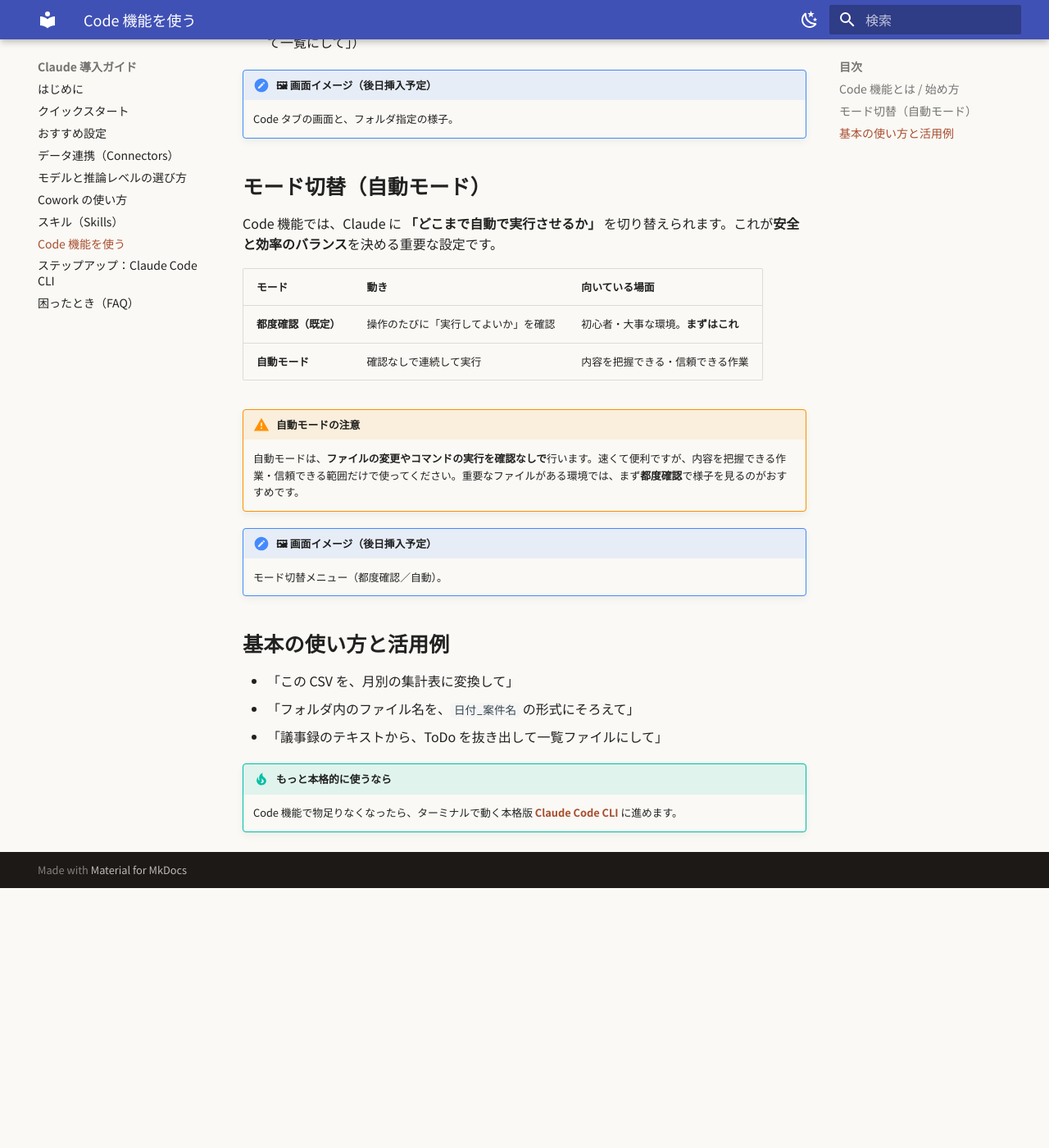
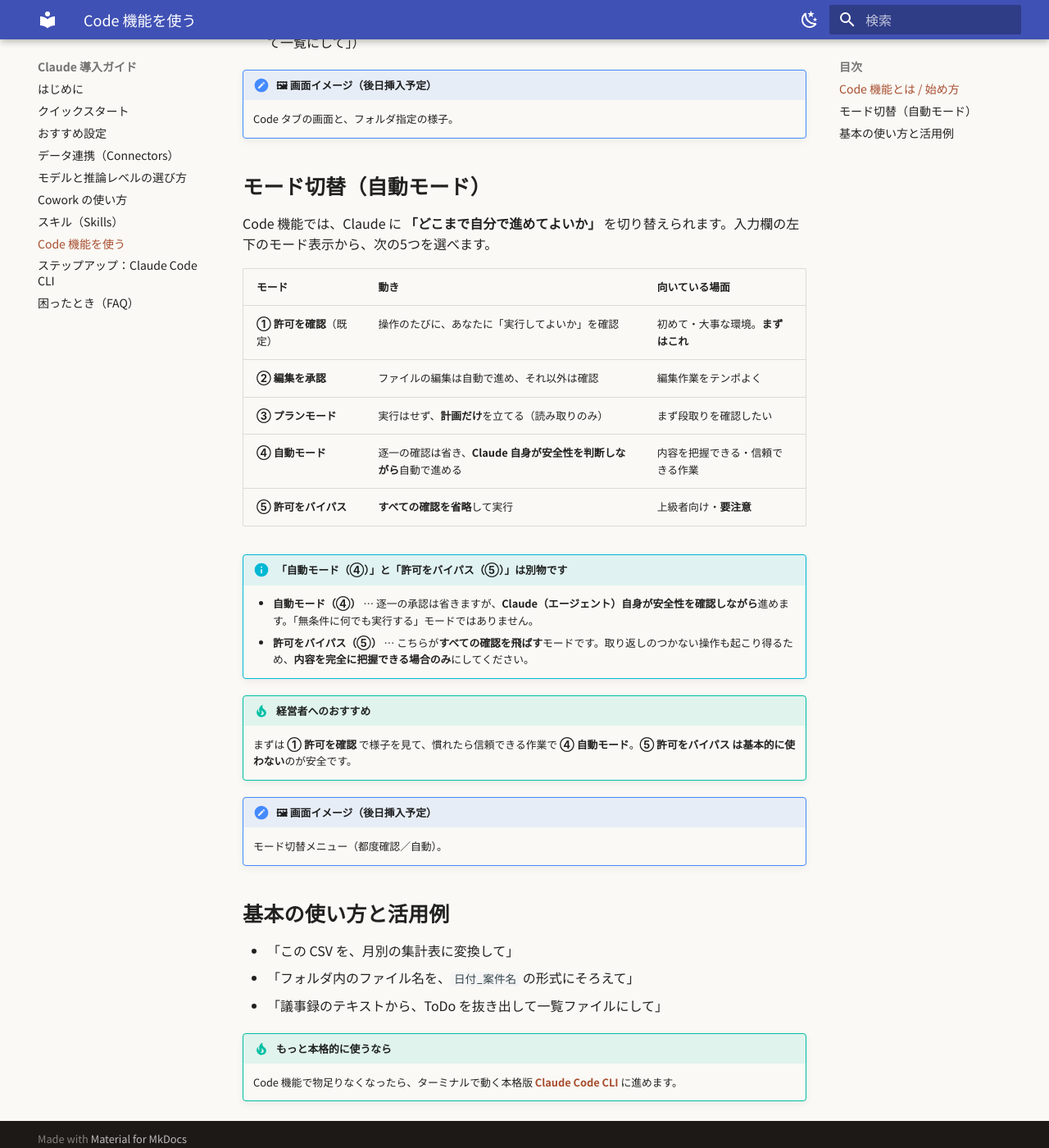
Before and after one commit to redjp/claude_setup_guide, an MkDocs documentation site: the page built from docs/code.md, in a window 1280 px wide and 1400 px high, scrolled down 525 px. Shown: the whole window at 82% size. Built offline with MkDocs 1.6.1 and Material for MkDocs 9.7.7, drawn with Linux system fonts in a browser that asks for light colours; before the commit the page ends 1608 px from its top, so only the background shows below that.

Commit message:
Fix Code modes: list real 5 modes, distinguish auto vs bypass
実機メニューに合わせ5モード（許可を確認/編集を承認/プランモード/自動モード/許可をバイパス）を明記。自動モードはエージェントの安全確認が働き、許可をバイパスが全確認スキップ、と正確化。

Co-Authored-By: Claude Opus 4.8 <noreply@anthropic.com>

```diff
--- a/docs/code.md
+++ b/docs/code.md
@@ -16,15 +16,22 @@
 
 ## モード切替（自動モード） { #auto-mode }
 
-Code 機能では、Claude に **「どこまで自動で実行させるか」** を切り替えられます。これが**安全と効率のバランス**を決める重要な設定です。
+Code 機能では、Claude に **「どこまで自分で進めてよいか」** を切り替えられます。入力欄の左下のモード表示から、次の5つを選べます。
 
 | モード | 動き | 向いている場面 |
 | --- | --- | --- |
-| **都度確認（既定）** | 操作のたびに「実行してよいか」を確認 | 初心者・大事な環境。**まずはこれ** |
-| **自動モード** | 確認なしで連続して実行 | 内容を把握できる・信頼できる作業 |
+| **① 許可を確認**（既定） | 操作のたびに、あなたに「実行してよいか」を確認 | 初めて・大事な環境。**まずはこれ** |
+| **② 編集を承認** | ファイルの編集は自動で進め、それ以外は確認 | 編集作業をテンポよく |
+| **③ プランモード** | 実行はせず、**計画だけ**を立てる（読み取りのみ） | まず段取りを確認したい |
+| **④ 自動モード** | 逐一の確認は省き、**Claude 自身が安全性を判断しながら**自動で進める | 内容を把握できる・信頼できる作業 |
+| **⑤ 許可をバイパス** | **すべての確認を省略**して実行 | 上級者向け・**要注意** |
 
-!!! warning "自動モードの注意"
-    自動モードは、**ファイルの変更やコマンドの実行を確認なしで**行います。速くて便利ですが、内容を把握できる作業・信頼できる範囲だけで使ってください。重要なファイルがある環境では、まず**都度確認**で様子を見るのがおすすめです。
+!!! info "「自動モード（④）」と「許可をバイパス（⑤）」は別物です"
+    - **自動モード（④）** … 逐一の承認は省きますが、**Claude（エージェント）自身が安全性を確認しながら**進めます。「無条件に何でも実行する」モードではありません。
+    - **許可をバイパス（⑤）** … こちらが**すべての確認を飛ばす**モードです。取り返しのつかない操作も起こり得るため、**内容を完全に把握できる場合のみ**にしてください。
+
+!!! tip "経営者へのおすすめ"
+    まずは **① 許可を確認** で様子を見て、慣れたら信頼できる作業で **④ 自動モード**。**⑤ 許可をバイパス は基本的に使わない**のが安全です。
 
 !!! note "🖼 画面イメージ（後日挿入予定）"
     モード切替メニュー（都度確認／自動）。
```
Also changed, not shown: docs/cli.md (+3 -3 lines).
